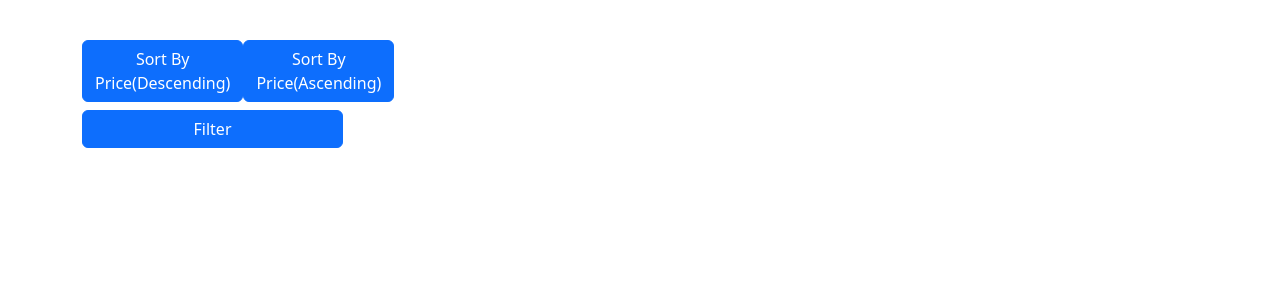
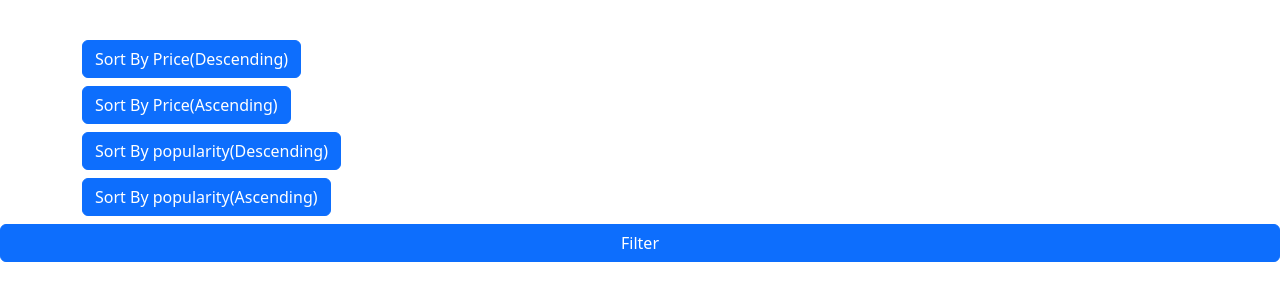
Before and after one commit to Aycelenk/Ecommerce-Website-Django, a Django app: template Marketplace/Main/templates/index.html in a window 1280 px wide. Shown: the part 56-357 px from the top of the page. Run offline with Django 3.2, Linux system fonts and the light colour scheme; the template is opened without the code that fills it, so the values that code supplies are empty.

Commit message:
popularity

```diff
--- a/Marketplace/Cart/views.py
+++ b/Marketplace/Cart/views.py
@@ -160,7 +160,7 @@ def buy(request):
 
         lst = [str(product), str(quantity), str(product.price)]
         create_pdf(" to me ", lst, "cs308shopping@gmail.com")
-        create_pdf(str(user), lst, str(user.email))
+        #create_pdf(str(user), lst, str(user.email))
 
         ordered_item = OrderedProduct.objects.create(ID = record_count + 1,name= product.name,model=product.model,
         number=product.number,description=product.description,price=product.price,
@@ -170,5 +170,6 @@ def buy(request):
         Cart.objects.get(product_id = product_id).delete()
         messages.success(request,f"Product is bought successfully.You can check the delivery process in delivery tab")
         product.quantity_in_stocks -= quantity
+        product.popularity += quantity
         product.save()
-        return render(request,"buy.html",{"product":product})
+        return render(request, "buy.html",{"product": product, "amount": str(quantity), "total": int(quantity) * product.price})
--- a/Marketplace/Main/templates/index.html
+++ b/Marketplace/Main/templates/index.html
@@ -12,6 +12,7 @@
   <div class="row">
     <div class="col-lg-3">
       <div class="d-flex">
+        </div>
         <form method="post" action="{% url 'index' %}">
           {% csrf_token %}
           <input type="hidden" name="command" value="sort">
@@ -24,6 +25,24 @@
           <input type="hidden" name="order" value="ascending">
           <button class="btn btn-primary mb-2" type="submit">Sort By Price(Ascending)</button>
         </form>
+        </div>
+
+
+          </div>
+        <form method="post" action="{% url 'index' %}">
+          {% csrf_token %}
+          <input type="hidden" name="command" value="sort">
+          <input type="hidden" name="order" value="descending">
+          <button class="btn btn-primary mb-2 mr-2" type="submit">Sort By popularity(Descending)</button>
+        </form>
+        <form method="post" action="{% url 'index' %}">
+          {% csrf_token %}
+          <input type="hidden" name="command" value="sort">
+          <input type="hidden" name="order" value="ascending">
+          <button class="btn btn-primary mb-2" type="submit">Sort By popularity(Ascending)</button>
+        </form>
+      </div>
+
       </div>
       <form>
         <div class="list-group">
--- a/Marketplace/Product/models.py
+++ b/Marketplace/Product/models.py
@@ -109,6 +109,7 @@ class InStockProduct(models.Model):
     price = models.FloatField(default=0)
     warranty_status = models.CharField(max_length=100)
     distributor_info = models.TextField()
+    popularity = models.IntegerField()
 
     def __str__(self):
         return self.name
```
Also changed, not shown: Marketplace/Cart/templates/buy.html (+11 -0 lines), Marketplace/Main/views.py (+17 -0 lines), Marketplace/Product/migrations/0011_instockproduct_popularity.py (added), Marketplace/db.sqlite3, 1 other file.
